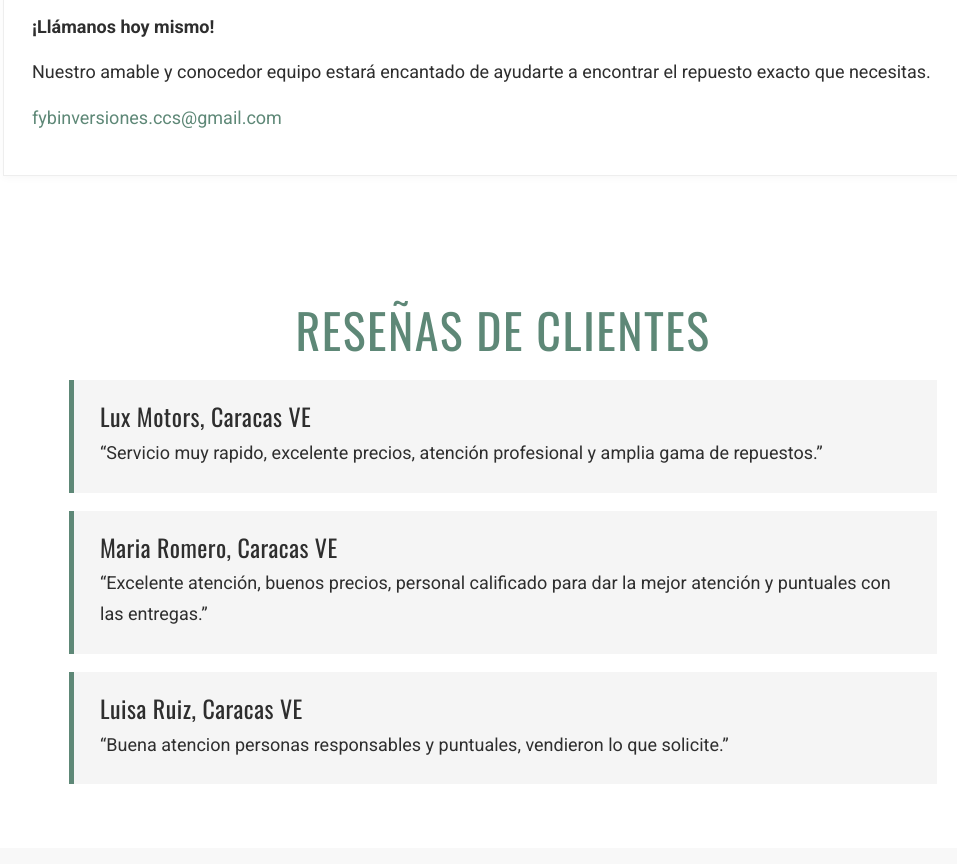
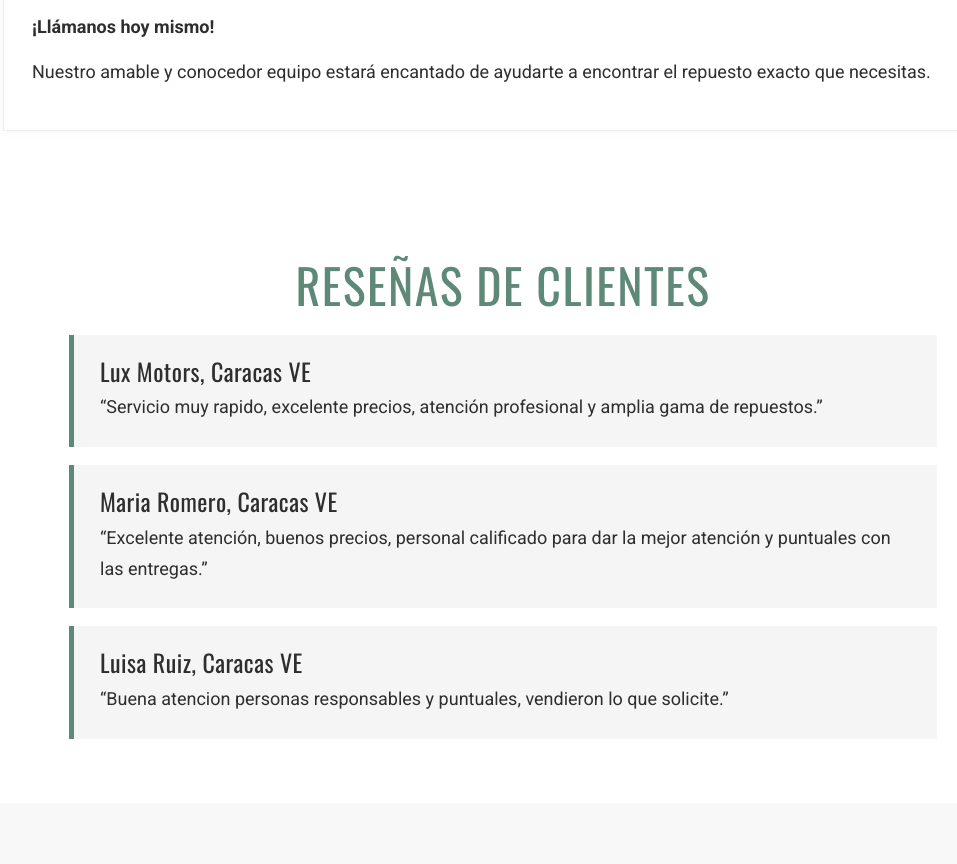
Before and after one commit to x75fx54fgt-byte/fbparts-2-, a plain HTML site: page index.html in a window 1280 px wide. Shown: the part 2507-3371 px from the top of the page, without its empty margins (137-1094 px from the left). Drawn offline with nearby package versions, Linux system fonts and the light colour scheme.

Commit message:
Update index.html

```diff
--- a/index.html
+++ b/index.html
@@ -861,7 +861,6 @@
                 <p><strong>Accesorios y herramientas:</strong> Además de repuestos, también ofrecemos una variedad de accesorios y herramientas para tu vehículo. Desde aceites y lubricantes hasta herramientas de mano, tenemos todo lo que necesitas para el mantenimiento de tu vehículo.</p>
                 <p><strong>¡Llámanos hoy mismo!</strong></p>
                 <p>Nuestro amable y conocedor equipo estará encantado de ayudarte a encontrar el repuesto exacto que necesitas.</p>
-                <p><a href="mailto:fybinversiones.ccs@gmail.com">fybinversiones.ccs@gmail.com</a></p>
             </div>
         </div>
     </section>
```
